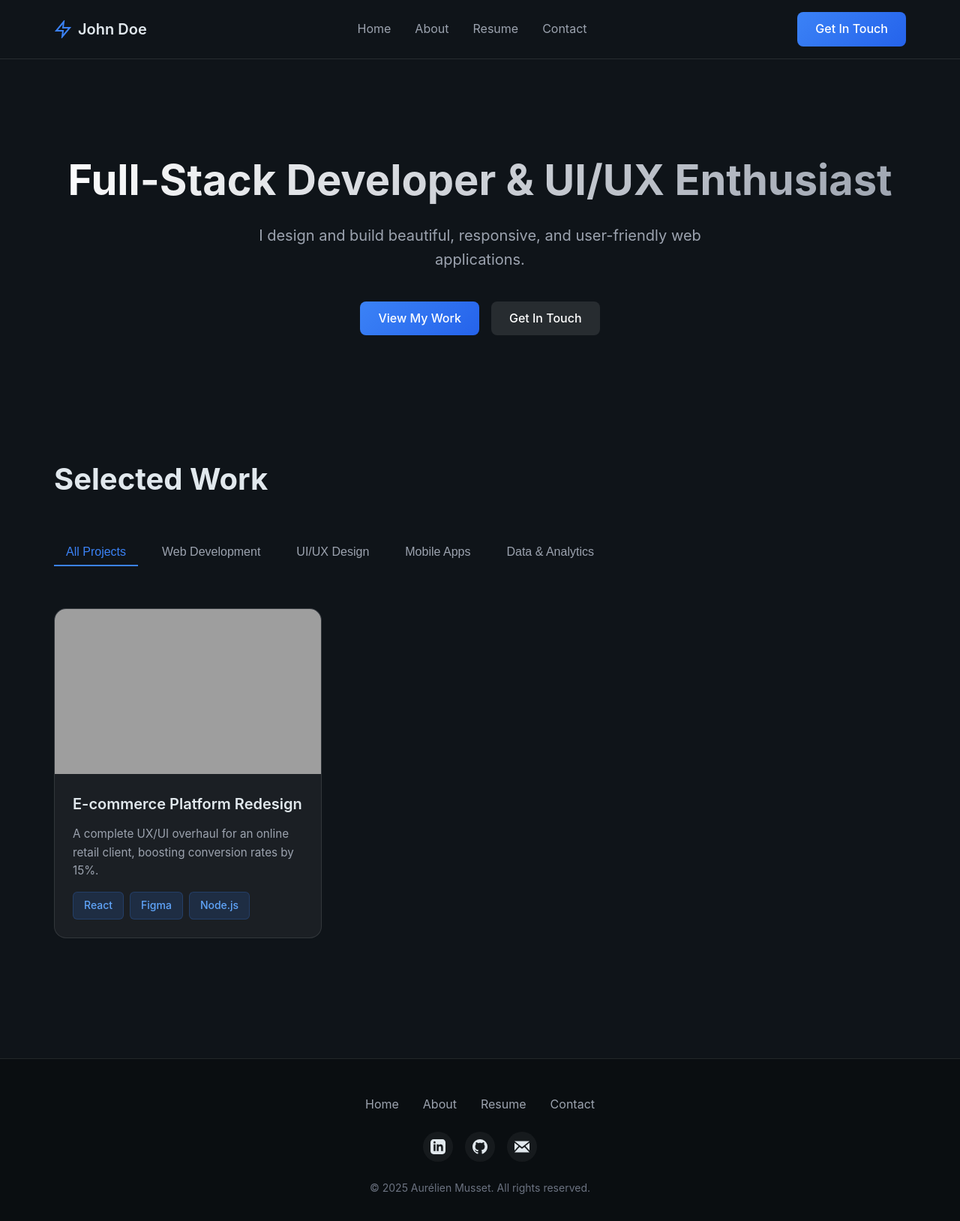
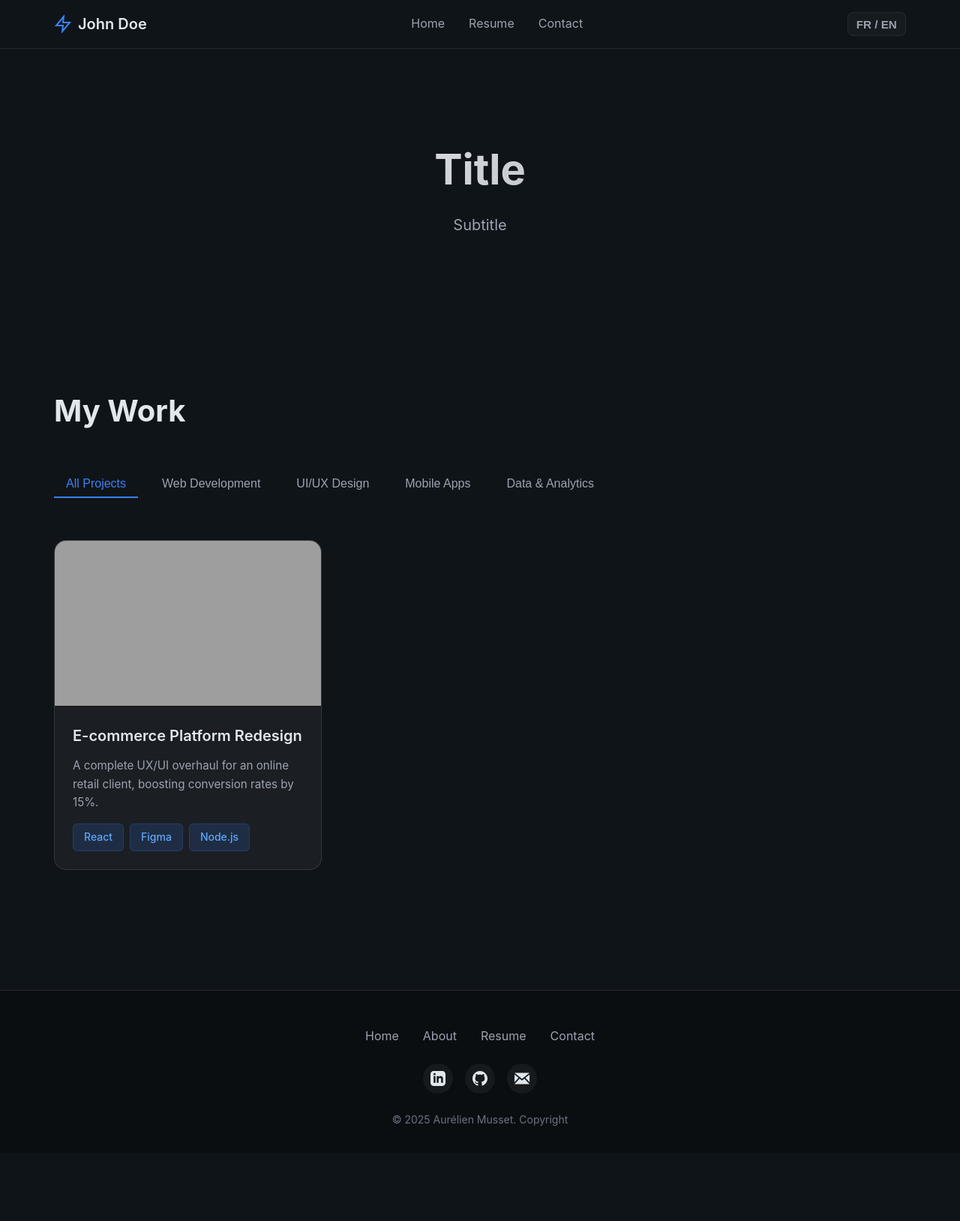
Before and after one commit to LeNonante/portfolio_projets, a Flask app: page / in a window 1280 px wide. Shown: the whole page at 75% size. After the commit the page ends 1501 px from the top, so only its background shows below. Run offline with Flask 3, Linux system fonts and the light colour scheme; grey boxes are pictures that could not be loaded.

Commit message:
Ajout principe de traduction

```diff
--- a/app.py
+++ b/app.py
@@ -1,6 +1,17 @@
-from flask import Flask, render_template
+from flask import Flask, redirect, render_template, url_for
+from flask_babel import Babel, gettext as _
 
 app = Flask(__name__)
+app.config['BABEL_DEFAULT_LOCALE'] = 'en'
+
+langue='fr'
+def get_locale():
+    # Utilise la langue choisie par l'utilisateur (stockée en session)
+    return langue
+
+babel = Babel(app, locale_selector=get_locale)
+
+
 
 @app.route('/')
 def index():
@@ -16,5 +27,12 @@ def index():
 
     return render_template('index.html', projects=projects)
 
+@app.route('/switchlanguage')
+def switchlanguage():
+    global langue
+    langue = 'en' if langue == 'fr' else 'fr'
+    return redirect(url_for('index'))
+
+
 if __name__ == '__main__':
     app.run(debug=True)
--- /dev/null
+++ b/babel.cfg
@@ -0,0 +1,3 @@
+[python: **.py]
+[jinja2: **/templates/**.html]
+extensions=
--- /dev/null
+++ b/requirements.txt
@@ -0,0 +1,2 @@
+flask
+flask-babel
--- a/static/css/style.css
+++ b/static/css/style.css
@@ -38,6 +38,32 @@ a {
     display: flex;
     justify-content: space-between;
     align-items: center;
+}
+
+/* Nouvelle zone d'actions dans la nav (langue + bouton) */
+.nav-actions {
+    display: flex;
+    gap: 0.75rem;
+    align-items: center;
+}
+
+/* Bouton visuel pour changer la langue (sans logique) */
+.lang-toggle {
+    background: rgba(255,255,255,0.03);
+    color: #9ca3af;
+    border: 1px solid rgba(255,255,255,0.06);
+    padding: 0.4rem 0.7rem;
+    border-radius: 0.5rem;
+    font-weight: 600;
+    cursor: pointer;
+    transition: background-color 0.2s ease, color 0.2s ease, transform 0.12s ease;
+    font-size: 0.95rem;
+}
+
+.lang-toggle:hover {
+    background: rgba(59,130,246,0.08);
+    color: #e1e8ed;
+    transform: translateY(-2px);
 }
 
 .nav-brand {
--- a/templates/index.html
+++ b/templates/index.html
@@ -3,7 +3,7 @@
 <head>
     <meta charset="UTF-8">
     <meta name="viewport" content="width=device-width, initial-scale=1.0">
-    <title>John Doe - Full-Stack Developer</title>
+    <title>Aurélien Musset</title>
     <link rel="stylesheet" href="{{ url_for('static', filename='css/style.css') }}">
 </head>
 <body>
@@ -17,31 +17,33 @@
                 <span class="brand-name">John Doe</span>
             </div>
             <ul class="nav-menu">
-                <li><a href="#home" class="nav-link">Home</a></li>
-                <li><a href="#about" class="nav-link">About</a></li>
-                <li><a href="#resume" class="nav-link">Resume</a></li>
-                <li><a href="#contact" class="nav-link">Contact</a></li>
+                <li><a href="#home" class="nav-link">{{ _('Home') }}</a></li>
+                <li><a href="#resume" class="nav-link">{{ _('Resume') }}</a></li>
+                <li><a href="#contact" class="nav-link">{{ _('Contact') }}</a></li>
             </ul>
-            <a href="#contact" class="btn-primary">Get In Touch</a>
+
+            <!-- Ajout : zone d'actions (bouton langue + CTA) -->
+            <div class="nav-actions">
+                <!--bascule FR/EN -->
+                <a href="{{ url_for('switchlanguage') }}">
+                    <button class="lang-toggle" aria-label="Changer la langue">FR / EN</button>
+                </a>
+            </div>
         </div>
     </nav>
 
     <!-- Hero Section -->
     <section class="hero">
         <div class="container">
-            <h1 class="hero-title">Full-Stack Developer & UI/UX Enthusiast</h1>
-            <p class="hero-subtitle">I design and build beautiful, responsive, and user-friendly web applications.</p>
-            <div class="hero-buttons">
-                <a href="#work" class="btn-primary">View My Work</a>
-                <a href="#contact" class="btn-secondary">Get In Touch</a>
-            </div>
+            <h1 class="hero-title">{{ _('Title') }}</h1>
+            <p class="hero-subtitle">{{ _('Subtitle') }}</p>
         </div>
     </section>
 
     <!-- Selected Work Section -->
     <section class="work-section">
         <div class="container">
-            <h2 class="section-title">Selected Work</h2>
+            <h2 class="section-title">{{ _('My Work') }}</h2>
 
             <!-- Filter Tabs -->
             <div class="filter-tabs">
@@ -78,10 +80,10 @@
     <footer class="footer">
         <div class="container">
             <nav class="footer-nav">
-                <a href="#home">Home</a>
-                <a href="#about">About</a>
-                <a href="#resume">Resume</a>
-                <a href="#contact">Contact</a>
+                <a href="#home">{{ _('Home') }}</a>
+                <a href="#about">{{ _('About') }}</a>
+                <a href="#resume">{{ _('Resume') }}</a>
+                <a href="#contact">{{ _('Contact') }}</a>
             </nav>
             <div class="social-links">
                 <a href="#" class="social-icon" aria-label="LinkedIn">
@@ -100,7 +102,7 @@
                     </svg>
                 </a>
             </div>
-            <p class="copyright">© 2025 Aurélien Musset. All rights reserved.</p>
+            <p class="copyright">© 2025 Aurélien Musset. {{ _('Copyright') }}</p>
         </div>
     </footer>
 </body>
```
Also changed, not shown: translations/en/LC_MESSAGES/messages.po (added), translations/fr/LC_MESSAGES/messages.po (added).
